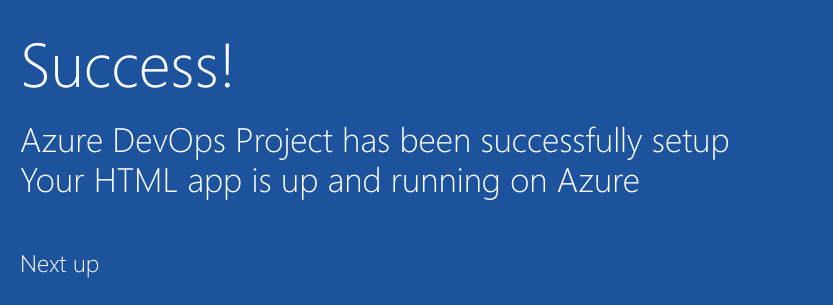
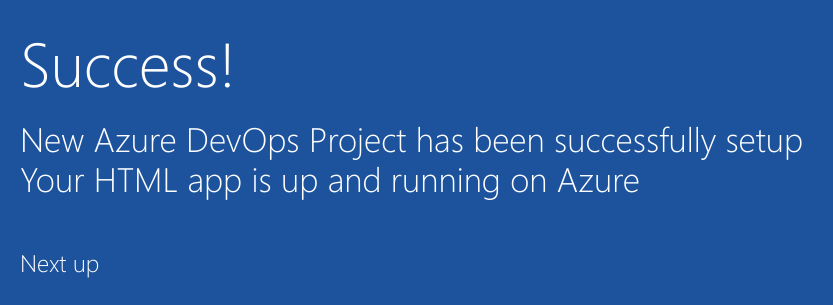
Before and after one commit to okeyobia/edurika-git-assignment-one, a plain HTML site: page index.html in a window 1280 px wide. Shown: the part 352-657 px from the top of the page, 205-1038 px from the left. Drawn offline with Linux system fonts and the light colour scheme.

Commit message:
added New on description in index.html file

```diff
--- a/index.html
+++ b/index.html
@@ -19,7 +19,7 @@
         </div>
             <div class="content-body">
                 <div class="success-text">Success!</div>
-                <div class="description line-1"> Azure DevOps Project has been successfully setup</div>
+                <div class="description line-1"> New Azure DevOps Project has been successfully setup</div>
                 <div class="description line-2"> Your HTML app is up and running on Azure</div>
                 <div class="next-steps-container">
                     <div class="next-steps-header">Next up</div>
```
